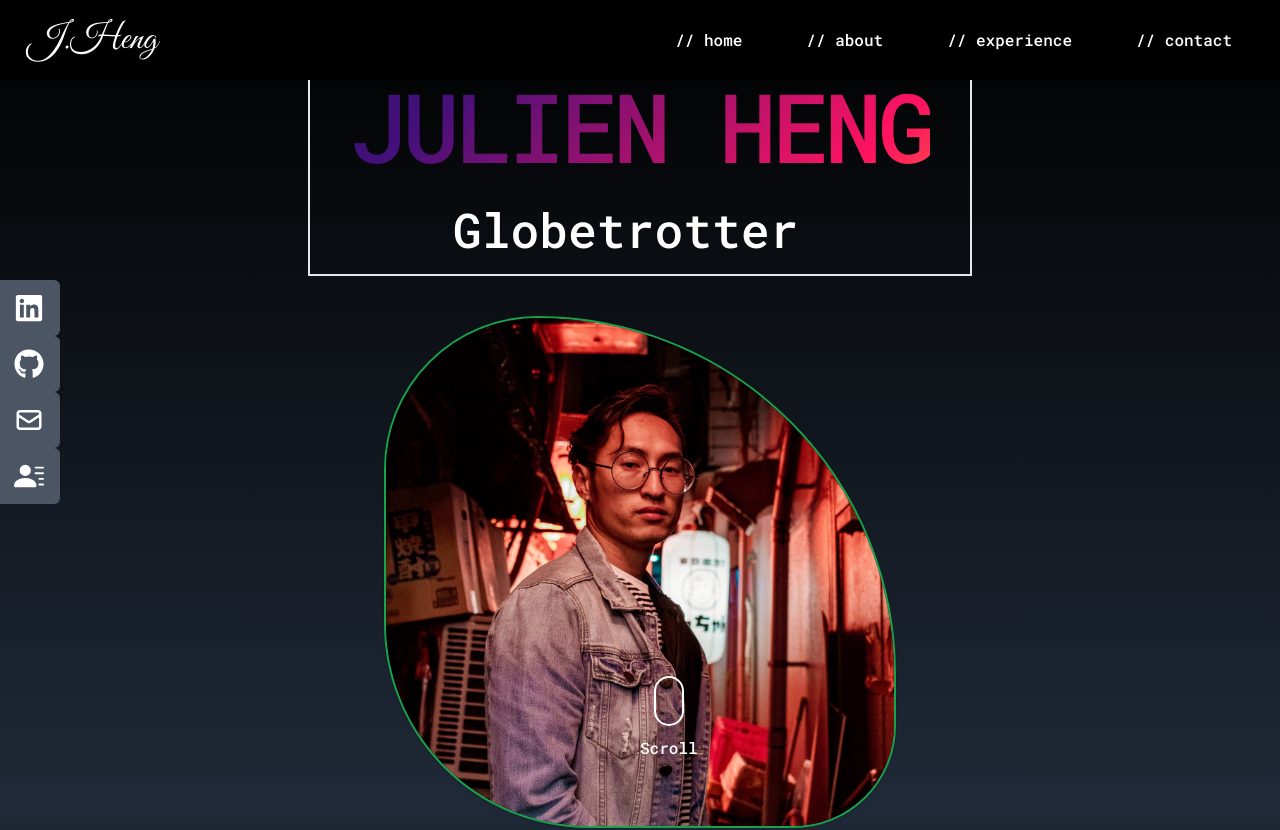
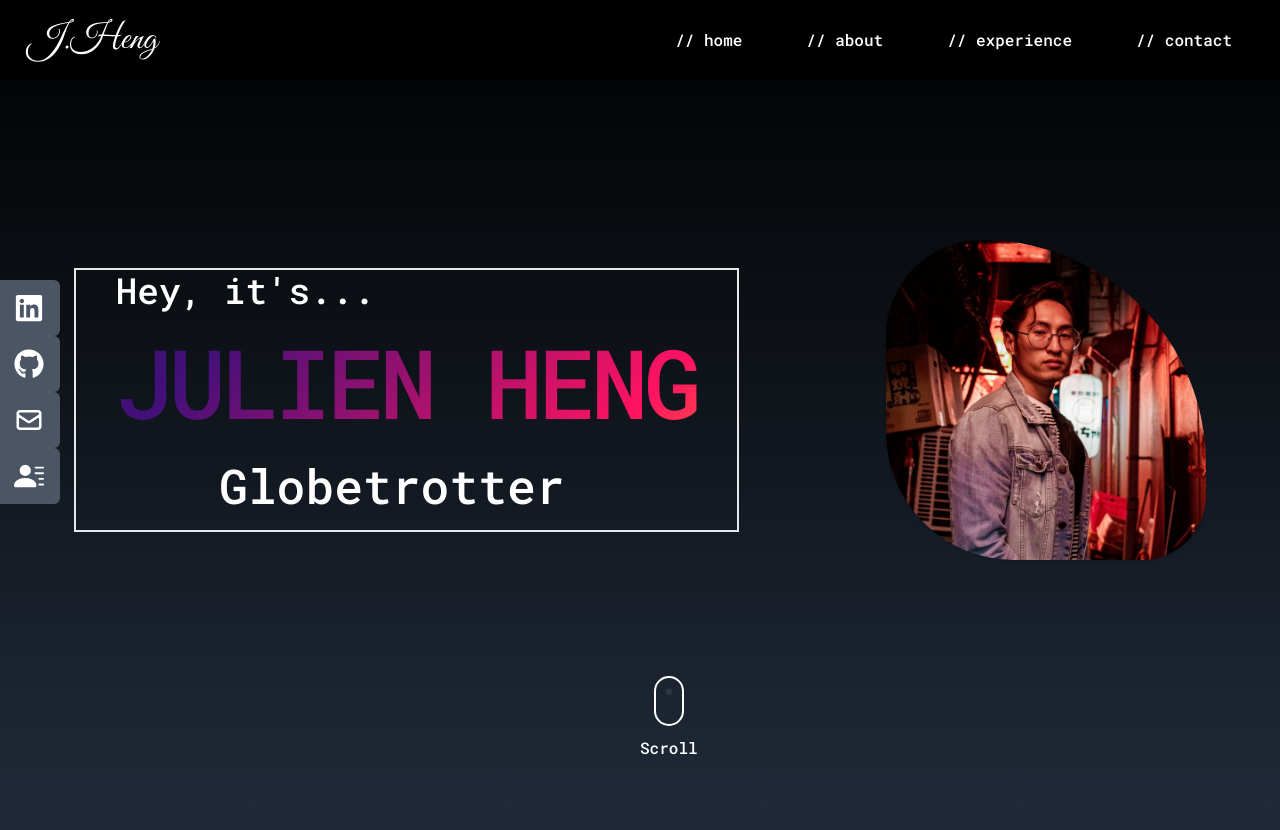
Before and after one commit to julienheng/portfoliopage-react, a React (Create React App) app: page / in a window 1280 px wide. Shown: the top 830 px of the page. Built offline with nearby package versions, Linux system fonts and the light colour scheme.

Commit message:
updating

```diff
--- a/src/components/Home.js
+++ b/src/components/Home.js
@@ -5,9 +5,9 @@ import Typical from "react-typical";
 
 function Home() {
   return (
-    <div name="// home" className="h-screen w-full flex flex-col justify-center md:flex items-center bg-gradient-to-b from-black to-gray-800">
+    <div name="// home" className="h-screen w-full flex flex-col justify-center md:flex md:flex-row md:items-center bg-gradient-to-b from-black to-gray-800">
       {/* <div className="max-w-screen-xl mx-auto flex flex-col items-center px-4 md:flex-row h-full relative"> */}
-      <div className="text-white max-w-screen-lg my-10 px-10 border-solid border-2 border-white-600">
+      <div className="text-white max-w-screen-lg flex flex-col justify-center my-3 mx-auto px-10 border-solid border-2 border-white-600">
         <h2 className="text-left text-3xl lg:text-4xl">Hey, it's...</h2>
         <h1 className="name w-full text-center text-5xl my-6 md:text-8xl lg:mx-25 pb-2 tracking-tighter">JULIEN HENG</h1>
         <p className="job text-2xl md:text-5xl text-center mb-5">
@@ -15,9 +15,9 @@ function Home() {
         </p>
       </div>
 
-      <img src={profile} alt="my profile" className="w-2/5 md:w-2/5 mx-auto rounded-full md:mx-auto md:rounded-tl-[30%] md:rounded-tr-[70%] md:rounded-bl-[40%] md:rounded-br-[20%] shadow hover:shadow-white border-solid border-2 border-green-600" />
+      <img src={profile} alt="my profile" className="w-2/5 md:w-3/12 md:flex md:justify-center rounded-full md:mx-auto md:rounded-tl-[30%] md:rounded-tr-[70%] md:rounded-bl-[40%] md:rounded-br-[20%] shadow hover:shadow-white" />
 
-      <section id="section10" className="w-fit h-fit flex flex-col text-white absolute left-[45%] md:left-[50%] bottom-10">
+      <section id="section10" className="w-fit h-fit flex flex-col text-white absolute left-[44%] md:left-[50%] bottom-10">
         <Link to="// about" smooth duration={1000}>
           <span></span>Scroll
         </Link>
```
